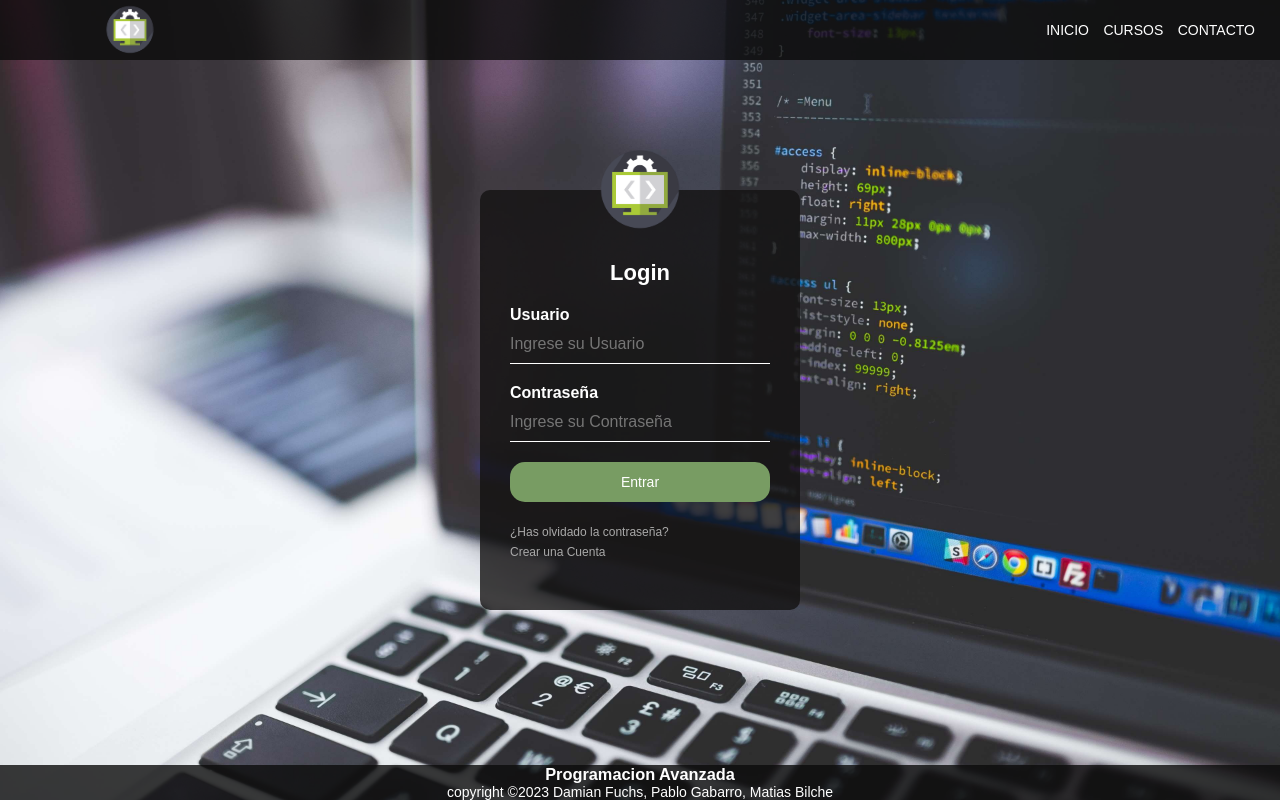
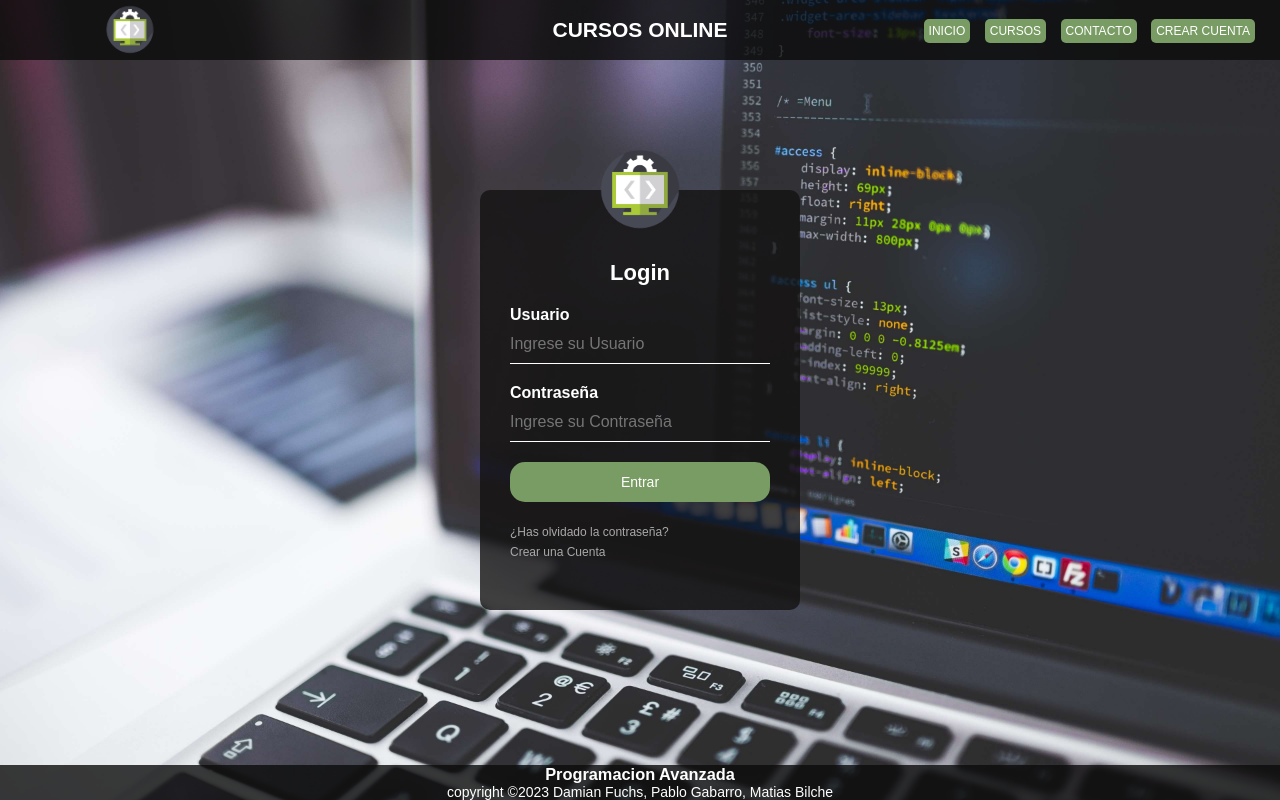
Before and after one commit to damianfuchs/ventas-cursos-online, a PHP site: page / in a window 1280 px wide. Run offline with PHP 8.4, Linux system fonts and the light colour scheme.

Commit message:
Mejoras de diseño header

```diff
--- a/index.html
+++ b/index.html
@@ -8,16 +8,30 @@
 </head>
 
 <header>
+    <div>
+        <h3>CURSOS ONLINE</h3>
+    </div>
     <nav>
         <img class="avatar"src="imagenes/logo.png" alt="logo">
+
         <ul>
             <li><a href="#">Inicio</a></li>
             <li><a href="#">Cursos</a></li>
             <li><a href="#">Contacto</a></li>
+            <li><a class="registro" href="#">Crear cuenta</a></li>
+
         </ul>
     </nav>
 
 </header>
+
+<style>
+    body{
+        background-image: url(./imagenes/fondoHome2.jpg);
+        background-repeat: no-repeat;
+    }
+</style>
+
 
 <body>
 
@@ -49,6 +63,7 @@
             <p>copyright &copy;2023 Damian Fuchs, Pablo Gabarro, Matias Bilche</p>
         </div>
     </footer>
+
 </body>
 
 <footer>
--- a/style.css
+++ b/style.css
@@ -1,7 +1,6 @@
 body{
     margin: 0;
     padding: 0;
-    background: url(../imagenes/fondoHome2.jpg) no-repeat center top;
     background-size: cover;
     font-family: sans-serif;
     height: 100vh;
@@ -74,6 +73,7 @@ body{
     color: #fff;
     font-size: 14px;
     border-radius: 15px;
+    cursor: pointer;
 }
 
 .cuadro-Login a {
@@ -98,22 +98,49 @@ header{
     width: 100%;
 }
 
+
+header div h3{
+    height: 60px;
+    width: 100%;
+    padding: 18px;
+    position: absolute;
+    text-align: center;
+    align-items: center;
+    display: inline-block;
+    color: #fff;
+    font-size: 21px;
+}
+
+h3{
+    align-items: center;
+}
+
 nav ul {
     float: right;
     margin-right: 20px;
+
 }
 
 nav ul li {
     display: inline-block;
     line-height: 60px;
     margin: 0 5px;
+
+
 }
 
 nav ul li a {
     color: white;
-    font-size: 14px;
+    font-size: 12px;
     text-transform: uppercase;
+    background-color: rgb(120, 156, 99);
+    padding: 5px;
+    border-radius: 5px;
+}
 
+a:hover {
+    background: none;
+    color: rgb(120, 156, 99);
 }
 
 nav .avatar {
@@ -121,10 +148,7 @@ nav .avatar {
     padding: 0 100px;
 }
 
-a:hover {
-    background: none;
-    color: rgb(120, 156, 99);
-}
+
 
 footer{
     position: absolute;
```
